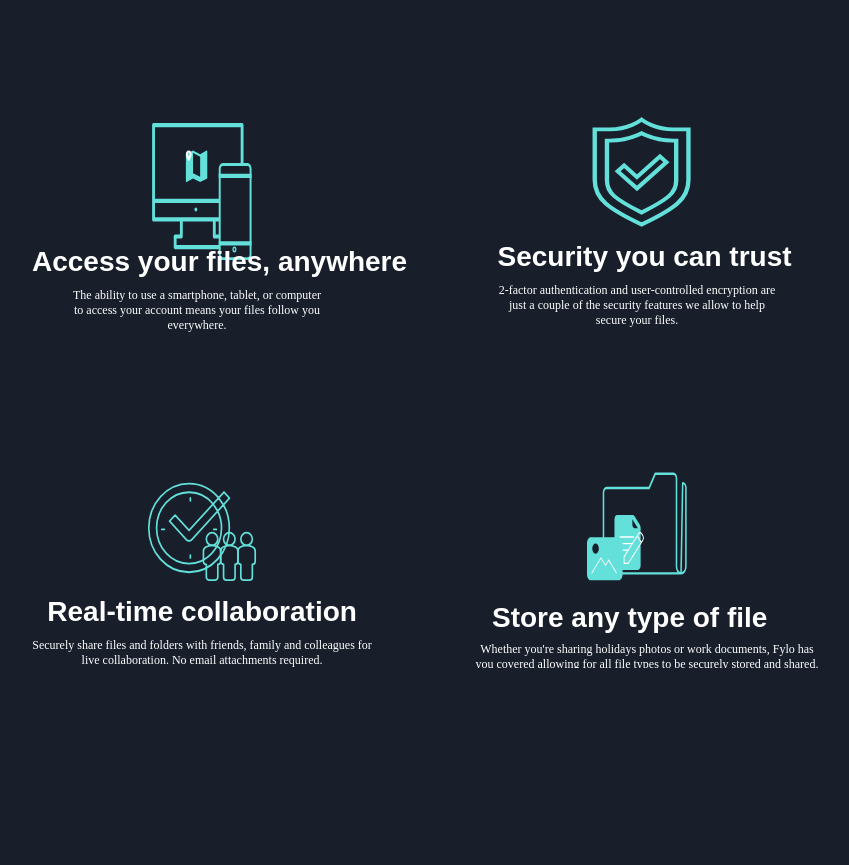
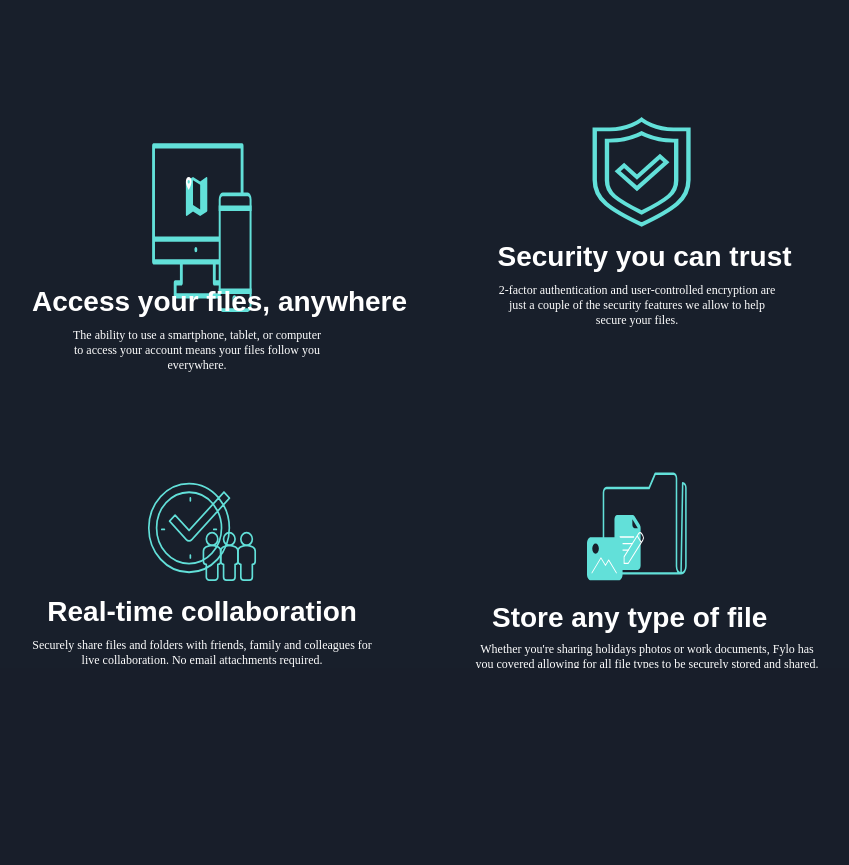
Before and after one commit to usergirl480/projetofront, a plain HTML site: page index.html in a window 1280 px wide. Shown: the part 880-1745 px from the top of the page, without its empty margins (188-1037 px from the left). Drawn offline with Linux system fonts and the light colour scheme.

Commit message:
Update style.css

```diff
--- a/css/style.css
+++ b/css/style.css
@@ -114,7 +114,7 @@ body {
 }
 
 .access img {
-    margin: 40px 60px;
+    margin: 60px 60px;
     width: 100px;
 }
 
```
